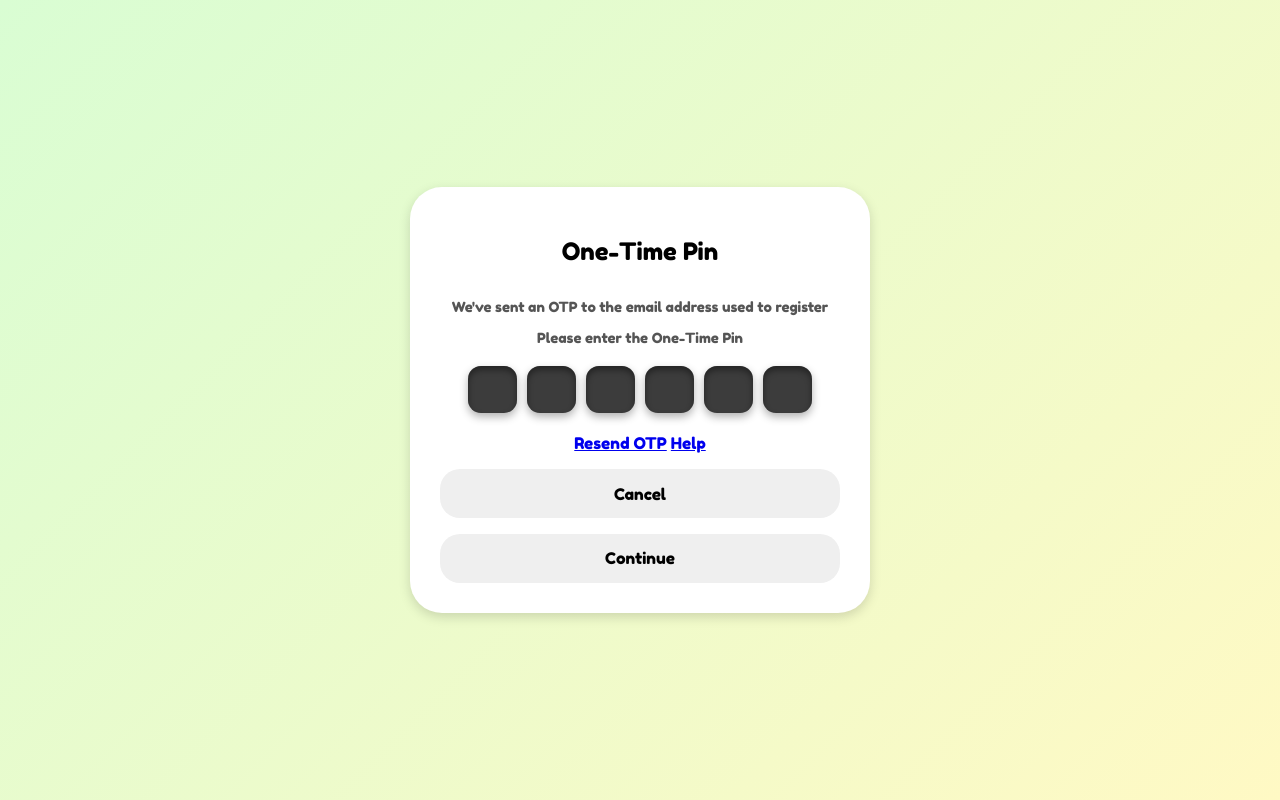
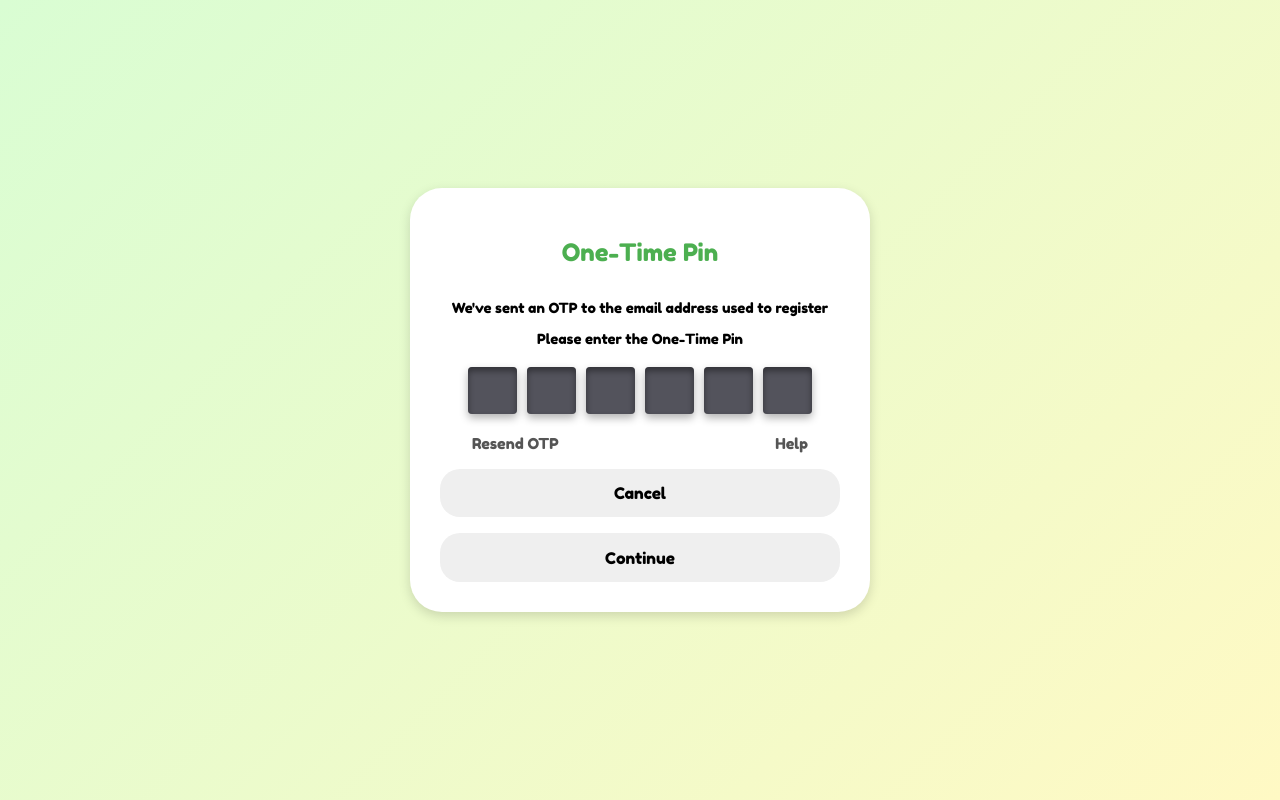
Before and after one commit to Danielbyte/WordleDoodle, a website: page public/views/otp-verification.html in a window 1280 px wide. Drawn offline with Linux system fonts and the light colour scheme; files that its build step writes are made by us from their sources; files whose address does not match are found by name.

Commit message:
Added text styles for otp card

```diff
--- a/public/styles/otp.css
+++ b/public/styles/otp.css
@@ -11,12 +11,12 @@
 .otp-card h2{
   margin-bottom: 2rem;
   font-weight: 500;
+  color: #4CAF50;
 }
 
 .otp-card p{
   font-size: 14px;
-  color: #555;
-  font-weight: 500;
+  color: black;
 }
 
 .otp-inputs {
@@ -34,9 +34,36 @@
   text-align: center;
   border: none;
   outline: none;
-  border-radius: 13px;
-  background: #3C3C3C;
+  border-radius: 4px;
+  background: rgb(83, 83, 92);
   color: #fff;
   font-weight: 500;
   box-shadow: inset 0 4px 6px rgba(0, 0, 0, 0.4), 0 4px 8px rgba(0, 0, 0, 0.3);
+  transition: transform 0.1s ease-in-out;
 }
+
+.otp-input:focus {
+  transform: scale(1.05);
+  outline: 2px solid hsl(200, 1%, 34%);
+}
+
+.links {
+  display: flex;
+  justify-content: space-between;
+  margin: 15px 2rem;
+}
+
+.links a{
+  font-size: 15px;
+  text-decoration: none;
+  font-weight: 500;
+  color: #555;
+  cursor: pointer;
+  transition: color 0.2s;
+  display: inline-block;
+}
+
+.links a:hover {
+  color: #4CAF50;
+  animation: jiggle 0.6s ease both;
+}
```
